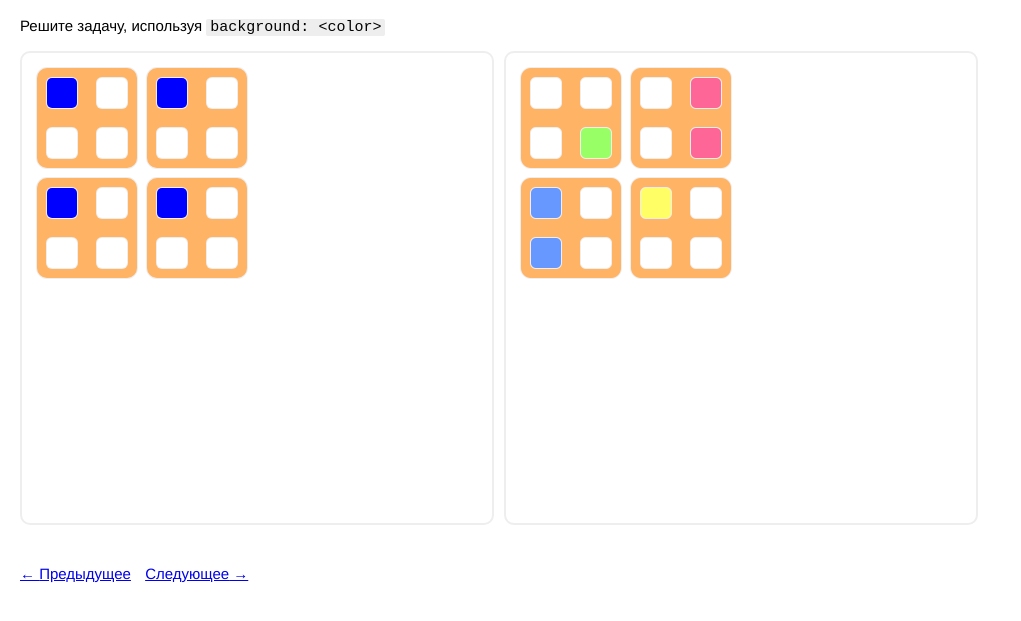
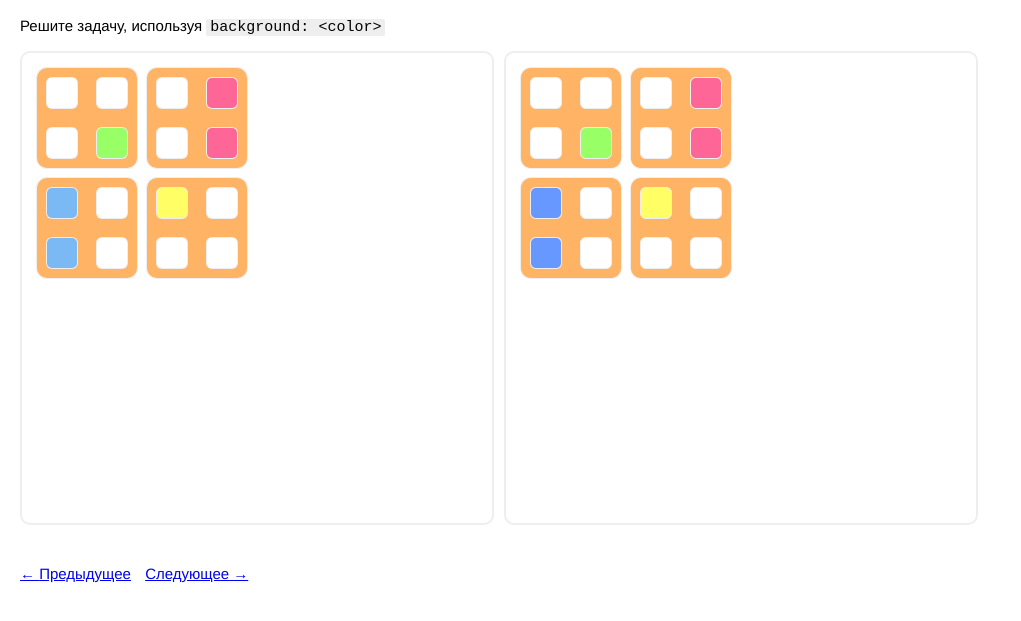
Before and after one commit to urfu-2018/markup-task-2, a website: page tasks/19.html in a window 1280 px wide. Shown: the part 57-678 px from the top of the page, without its empty margins (0-1021 px from the left). Drawn offline with Linux system fonts and the light colour scheme.

Commit message:
Add files via upload

```diff
--- a/tasks/19.html
+++ b/tasks/19.html
@@ -13,11 +13,20 @@
                 .global-scope  div{
                 background: #ffb365;
                 }
-                .global-scope  div>div{
+                .global-scope  div div{
                 background: white;
                 }
-                .global-scope div div:first-of-type{
-                background: blue;
+                .global-scope div:first-child div:last-child{
+                background: #98ff66;
+                }
+                .global-scope div:nth-child(2) div:nth-child(2n){
+                background: #ff6698;
+                }
+                .global-scope div:nth-child(3) div:nth-child(odd){
+                background: #7ab9f3;
+                }
+                .global-scope div:last-child div:first-child{
+                background: #ffff65;
                 }
             </style>
             <section class="global-result">
```
Also changed, not shown: tasks/20.html (+5 -7 lines).
